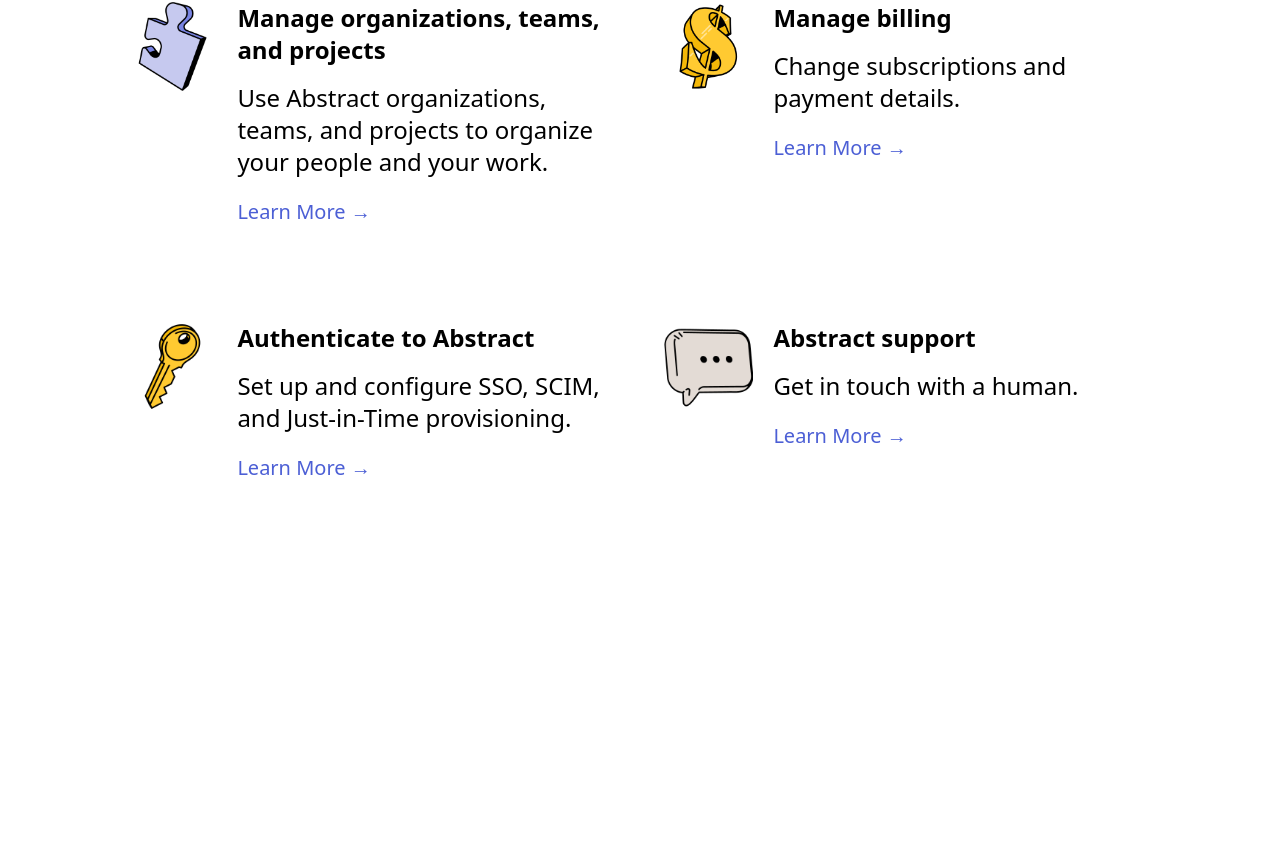
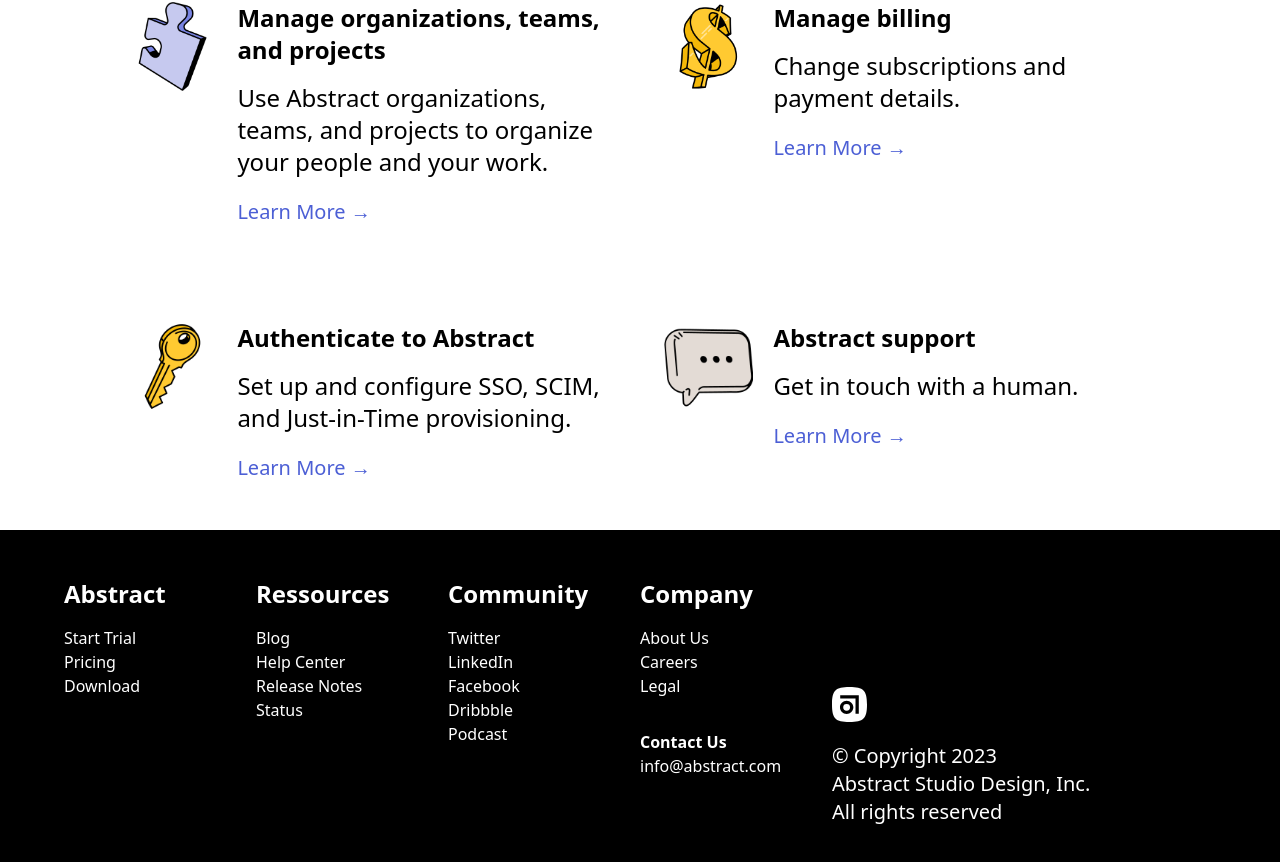
Before and after one commit to adangleterre/FrontEndPractice, a React (Vite) app in the folder Abstract/: page / in a window 1280 px wide. Shown: the part 934-1796 px from the top of the page. Before the commit the page ends 1464 px from the top, so only its background shows below. Built offline with nearby package versions, Linux system fonts and the light colour scheme.

Commit message:
Add footer content and structure

```diff
--- a/Abstract/src/App.jsx
+++ b/Abstract/src/App.jsx
@@ -1,3 +1,4 @@
+import Footer from "./sections/Footer"
 import Header from "./sections/Header"
 import Hero from "./sections/Hero"
 import Topics from "./sections/Topics"
@@ -13,6 +14,7 @@ function App() {
       <section>
         <Topics />
       </section>
+      <Footer />
     </>
   )
 }
--- a/Abstract/src/components/FaqTopic.jsx
+++ b/Abstract/src/components/FaqTopic.jsx
@@ -7,7 +7,7 @@ function FaqTopic({ iconSrc, topic, description }) {
             <div className="flex flex-col w-9/12 sm:w-10/12">
                 <h4 className="mb-4 text-2xl font-bold">{topic}</h4>
                 <p className="mb-5 text-2xl">{description}</p>
-                <a href="http://" target="_blank" className="text-[#4C5FD5] hover:underline text-xl">Learn More →</a>
+                <a href="#" className="text-[#4C5FD5] hover:underline text-xl">Learn More →</a>
             </div>
         </div>
     )
--- /dev/null
+++ b/Abstract/src/sections/Footer.jsx
@@ -0,0 +1,47 @@
+import minimalBrandLogo from '../assets/minimal-abstract-logo.svg'
+
+function Footer() {
+    return (
+        <footer className="flex flex-col md:flex-row px-4 pt-12 pb-[60px] font-medium text-white bg-black lg:px-[5%]">
+            <div className="flex flex-wrap justify-center w-full md:w-6/12 lg:w-8/12">
+                <div className="flex flex-col w-6/12 mb-12 lg:w-3/12">
+                    <h3 className="mb-4 text-2xl font-bold">Abstract</h3>
+                    <a href="#">Start Trial</a>
+                    <a href="#">Pricing</a>
+                    <a href="#">Download</a>
+                </div>
+                <div className="flex flex-col w-6/12 mb-12 lg:w-3/12">
+                    <h3 className="mb-4 text-2xl font-bold">Ressources</h3>
+                    <a href="#">Blog</a>
+                    <a href="#">Help Center</a>
+                    <a href="#">Release Notes</a>
+                    <a href="#">Status</a>
+                </div>
+                <div className="flex flex-col w-6/12 mb-12 lg:w-3/12">
+                    <h3 className="mb-4 text-2xl font-bold">Community</h3>
+                    <a href="#">Twitter</a>
+                    <a href="#">LinkedIn</a>
+                    <a href="#">Facebook</a>
+                    <a href="#">Dribbble</a>
+                    <a href="#">Podcast</a>
+                </div>
+                <div className="flex flex-col w-6/12 mb-12 lg:w-3/12">
+                    <h3 className="mb-4 text-2xl font-bold">Company</h3>
+                    <a href="#">About Us</a>
+                    <a href="#">Careers</a>
+                    <a href="#">Legal</a>
+                    <h3 className="mt-8 font-bold">Contact Us</h3>
+                    <a href="#">info@abstract.com</a>
+                </div>
+            </div>
+            <div className="flex flex-col self-end w-full text-xl md:w-6/12 lg:w-4/12">
+                <img src={minimalBrandLogo} className='self-start mb-5 max-h-9' />
+                <p>© Copyright 2023</p>
+                <p>Abstract Studio Design, Inc.</p>
+                <p>All rights reserved</p>
+            </div>
+        </footer>
+    )
+}
+
+export default Footer
```
Also changed, not shown: Abstract/src/assets/minimal-abstract-logo.svg (added).
